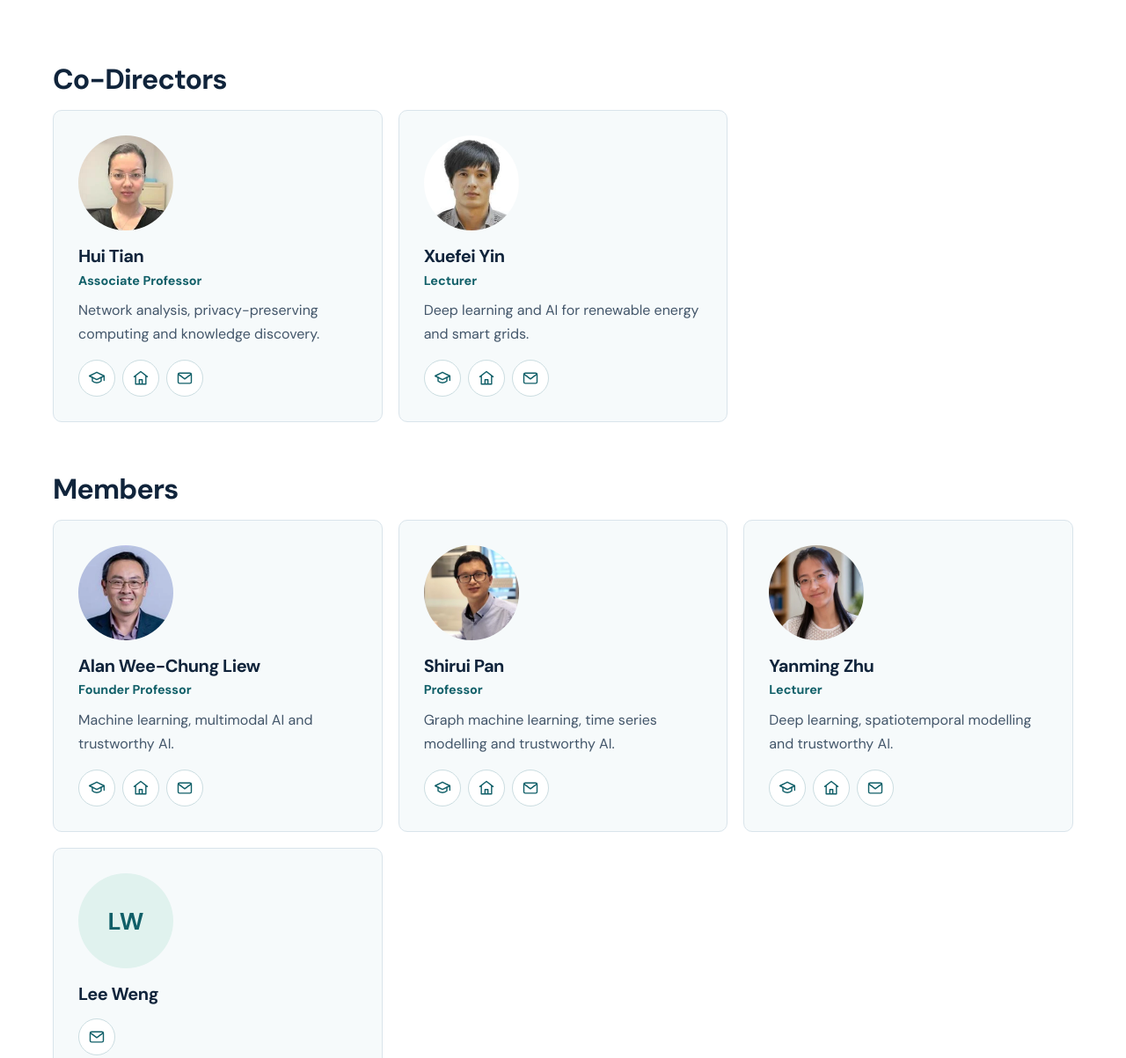
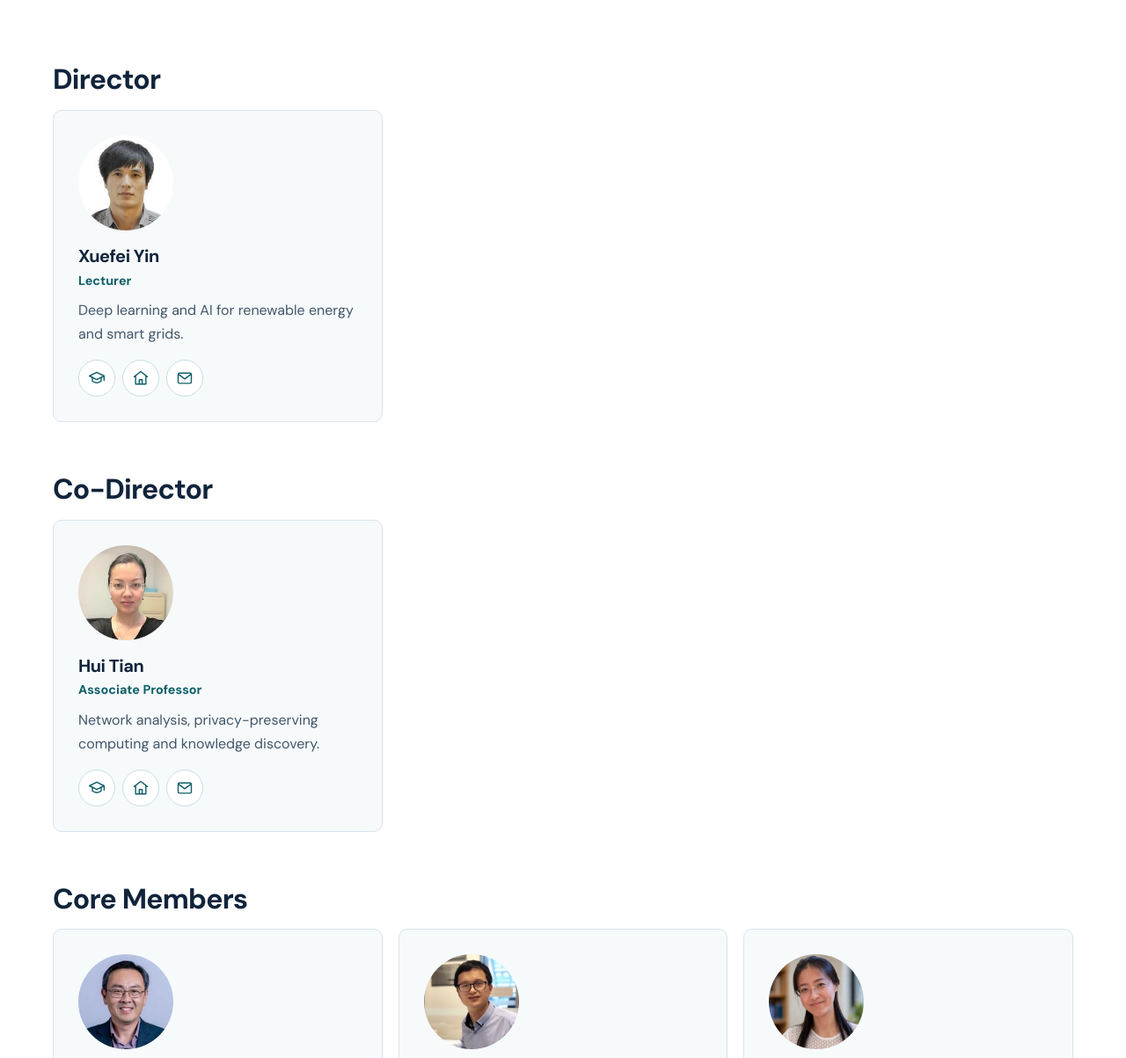
Before and after one commit to AI4SmartEnergy/AI4SmartEnergy.github.io, a plain HTML site: page team.html in a window 1280 px wide. Shown: the part 160-1363 px from the top of the page at 88% size. Drawn offline with Linux system fonts and the light colour scheme.

Commit message:
update
update

```diff
--- a/team.html
+++ b/team.html
@@ -31,20 +31,9 @@
 <main id="main" class="inner-page" tabindex="-1">
   <section id="team" class="section wrap" aria-labelledby="team-title">
     <!-- <h1 id="team-title">Team</h1> -->
-    <section class="team-group" aria-labelledby="directors-title">
-      <h2 id="directors-title">Co-Directors</h2>
+    <section class="team-group" aria-labelledby="director-title">
+      <h2 id="director-title">Director</h2>
       <div class="team-grid">
-        <article class="member">
-          <img class="team-avatar" src="assets/team/hui.webp" alt="" width="108" height="108">
-          <h3>Hui Tian</h3>
-          <p class="member-role">Associate Professor</p>
-          <p class="member-bio">Network analysis, privacy-preserving computing and knowledge discovery.</p>
-          <div class="profile-links">
-            <a href="https://scholar.google.com/citations?user=pAg7CLAAAAAJ" aria-label="Google Scholar for Hui Tian" title="Google Scholar"><svg viewBox="0 0 24 24" fill="none" stroke="currentColor" stroke-width="1.7" stroke-linecap="round" stroke-linejoin="round" aria-hidden="true"><path d="m2 9 10-5 10 5-10 5-10-5Z"/><path d="M6 11v5c3 3 9 3 12 0v-5M22 9v6"/></svg></a>
-            <a href="https://experts.griffith.edu.au/8285-hui-tian" aria-label="Griffith Experts for Hui Tian" title="Griffith Experts"><svg viewBox="0 0 24 24" fill="none" stroke="currentColor" stroke-width="1.7" stroke-linecap="round" stroke-linejoin="round" aria-hidden="true"><path d="m3 10 9-7 9 7M5 9v11h14V9M10 20v-6h4v6"/></svg></a>
-            <a href="mailto:hui.tian@griffith.edu.au" aria-label="Email for Hui Tian" title="Email"><svg viewBox="0 0 24 24" fill="none" stroke="currentColor" stroke-width="1.7" stroke-linecap="round" stroke-linejoin="round" aria-hidden="true"><rect x="3" y="5" width="18" height="14" rx="2"/><path d="m4 7 8 6 8-6"/></svg></a>
-          </div>
-        </article>
         <article class="member">
           <img class="team-avatar" src="assets/team/xuefei.webp" alt="" width="108" height="108">
           <h3>Xuefei Yin</h3>
@@ -58,13 +47,29 @@
         </article>
       </div>
     </section>
+    <section class="team-group" aria-labelledby="co-director-title">
+      <h2 id="co-director-title">Co-Director</h2>
+      <div class="team-grid">
+        <article class="member">
+          <img class="team-avatar" src="assets/team/hui.webp" alt="" width="108" height="108">
+          <h3>Hui Tian</h3>
+          <p class="member-role">Associate Professor</p>
+          <p class="member-bio">Network analysis, privacy-preserving computing and knowledge discovery.</p>
+          <div class="profile-links">
+            <a href="https://scholar.google.com/citations?user=pAg7CLAAAAAJ" aria-label="Google Scholar for Hui Tian" title="Google Scholar"><svg viewBox="0 0 24 24" fill="none" stroke="currentColor" stroke-width="1.7" stroke-linecap="round" stroke-linejoin="round" aria-hidden="true"><path d="m2 9 10-5 10 5-10 5-10-5Z"/><path d="M6 11v5c3 3 9 3 12 0v-5M22 9v6"/></svg></a>
+            <a href="https://experts.griffith.edu.au/8285-hui-tian" aria-label="Griffith Experts for Hui Tian" title="Griffith Experts"><svg viewBox="0 0 24 24" fill="none" stroke="currentColor" stroke-width="1.7" stroke-linecap="round" stroke-linejoin="round" aria-hidden="true"><path d="m3 10 9-7 9 7M5 9v11h14V9M10 20v-6h4v6"/></svg></a>
+            <a href="mailto:hui.tian@griffith.edu.au" aria-label="Email for Hui Tian" title="Email"><svg viewBox="0 0 24 24" fill="none" stroke="currentColor" stroke-width="1.7" stroke-linecap="round" stroke-linejoin="round" aria-hidden="true"><rect x="3" y="5" width="18" height="14" rx="2"/><path d="m4 7 8 6 8-6"/></svg></a>
+          </div>
+        </article>
+      </div>
+    </section>
     <section class="team-group" aria-labelledby="members-title">
-      <h2 id="members-title">Members</h2>
+      <h2 id="members-title">Core Members</h2>
       <div class="team-grid">
         <article class="member">
           <img class="team-avatar" src="assets/team/alan.webp" alt="" width="108" height="108">
           <h3>Alan Wee-Chung Liew</h3>
-		  <p class="member-role">Founder Professor</p>
+          <p class="member-role member-role--founder"><strong>Founder</strong> · Professor</p>
           <p class="member-bio">Machine learning, multimodal AI and trustworthy AI.</p>
           <div class="profile-links">
             <a href="https://scholar.google.com/citations?user=CNgJ3LYAAAAJ" aria-label="Google Scholar for Alan Wee-Chung Liew" title="Google Scholar"><svg viewBox="0 0 24 24" fill="none" stroke="currentColor" stroke-width="1.7" stroke-linecap="round" stroke-linejoin="round" aria-hidden="true"><path d="m2 9 10-5 10 5-10 5-10-5Z"/><path d="M6 11v5c3 3 9 3 12 0v-5M22 9v6"/></svg></a>
```
